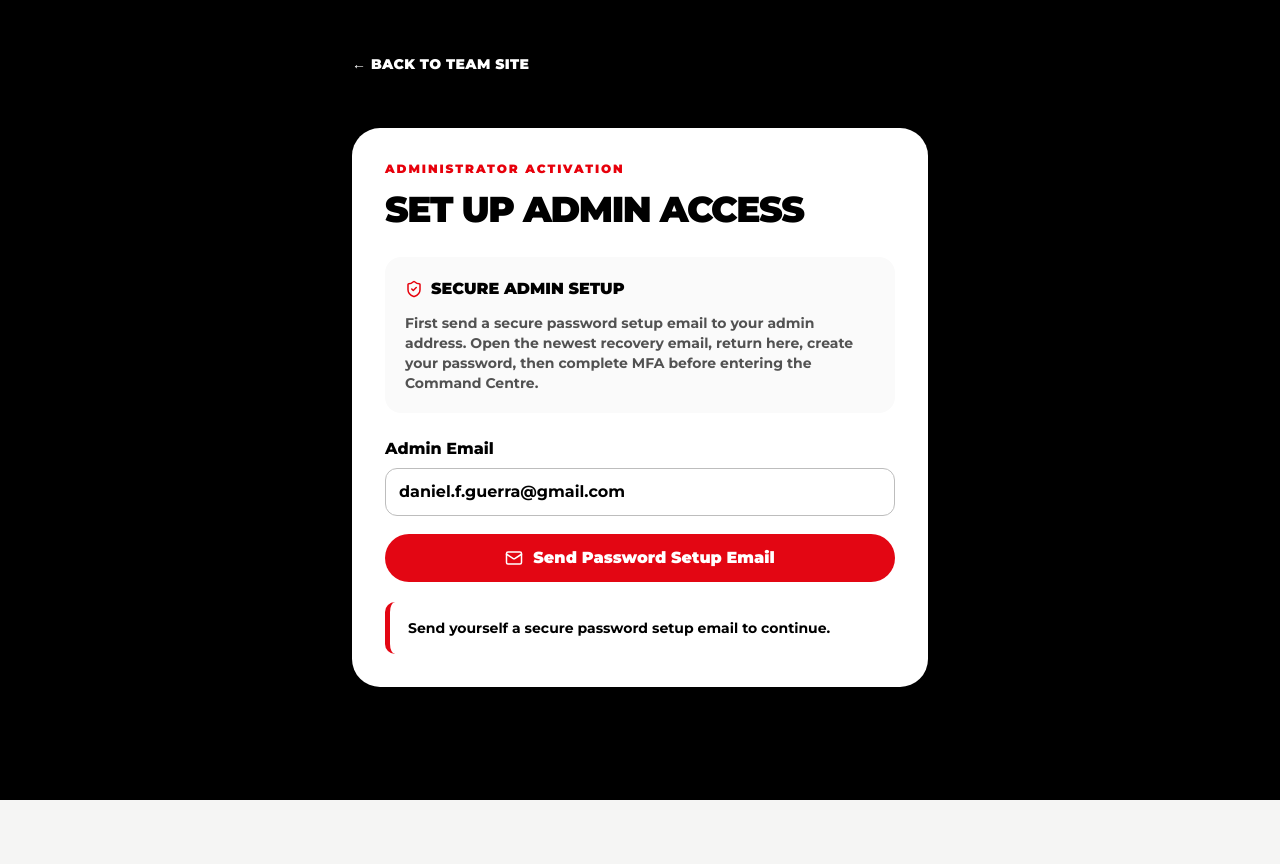
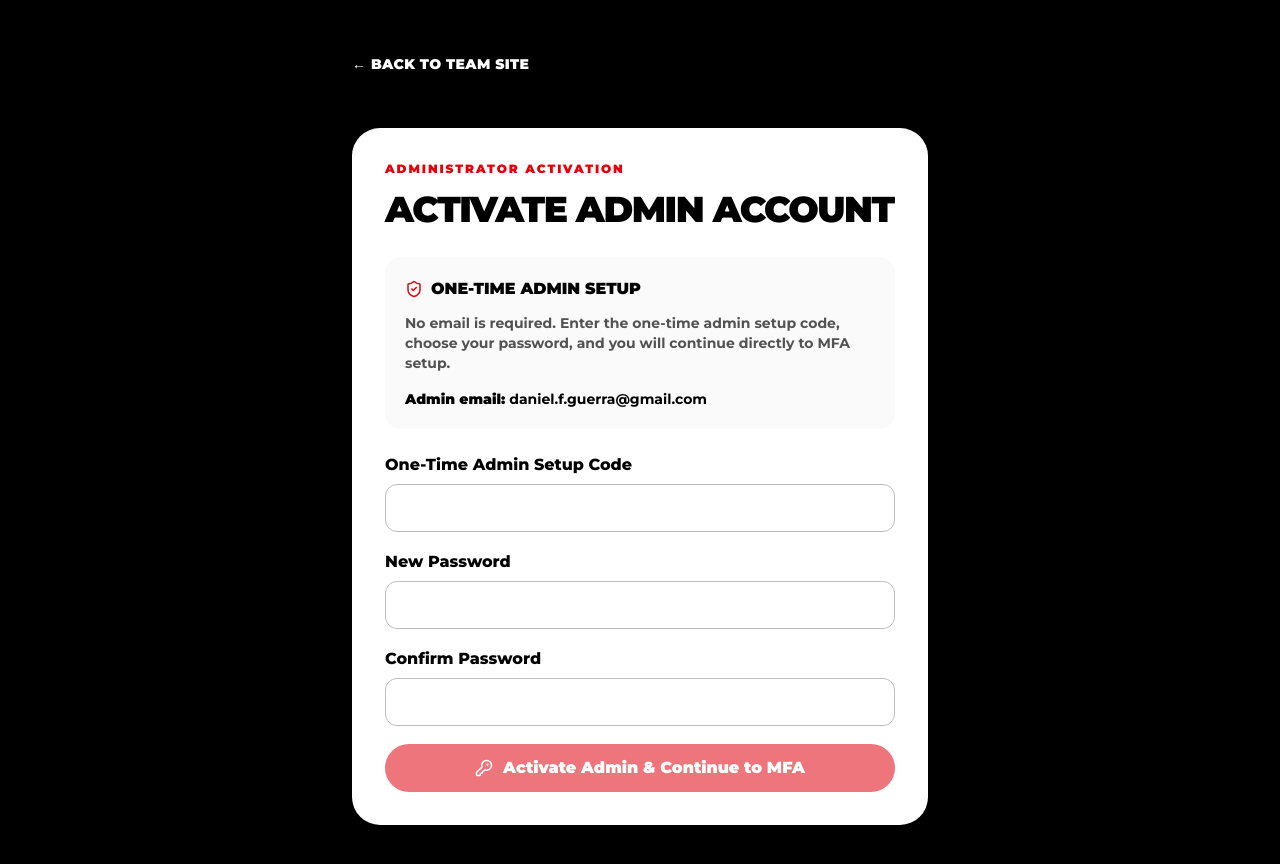
Before and after one commit to dang85ai/dg-claud, a Next.js app: page /activate in a window 1280 px wide. Before the commit the page ends 800 px from the top, so only its background shows below. Built offline with nearby package versions, Linux system fonts and the light colour scheme; no server answers.

Commit message:
Replace email activation with one-time admin bootstrap

```diff
--- a/app/activate/page.tsx
+++ b/app/activate/page.tsx
@@ -1,126 +1,22 @@
 "use client";
 
-import { FormEvent, useEffect, useState } from "react";
+import { FormEvent, useState } from "react";
 import { useRouter } from "next/navigation";
-import type { EmailOtpType } from "@supabase/supabase-js";
-import { KeyRound, Mail, ShieldCheck } from "lucide-react";
+import { KeyRound, ShieldCheck } from "lucide-react";
 import { AuthShell } from "@/components/AuthShell";
 import { supabase } from "@/lib/supabase";
 
-const DEFAULT_ADMIN_EMAIL = "daniel.f.guerra@gmail.com";
-const ACTIVATION_URL = "https://caledon-u9-girls-2026.netlify.app/activate";
+const ADMIN_EMAIL = "daniel.f.guerra@gmail.com";
+const BOOTSTRAP_URL =
+  "https://sgoxywyhaketjmdmkzhm.supabase.co/functions/v1/admin-bootstrap";
 
 export default function ActivatePage() {
   const router = useRouter();
-  const [ready, setReady] = useState(false);
-  const [email, setEmail] = useState(DEFAULT_ADMIN_EMAIL);
-  const [status, setStatus] = useState("Checking your activation…");
+  const [setupCode, setSetupCode] = useState("");
+  const [status, setStatus] = useState("");
   const [busy, setBusy] = useState(false);
-  const [sent, setSent] = useState(false);
 
-  useEffect(() => {
-    let mounted = true;
-
-    async function resolveSession() {
-      const url = new URL(window.location.href);
-      const tokenHash = url.searchParams.get("token_hash");
-      const type = url.searchParams.get("type") as EmailOtpType | null;
-      const code = url.searchParams.get("code");
-
-      if (tokenHash && type) {
-        const verify = await supabase.auth.verifyOtp({
-          token_hash: tokenHash,
-          type
-        });
-
-        if (!mounted) return;
-
-        if (verify.error) {
-          setStatus("That recovery link is invalid or expired. Send yourself a fresh password setup email below.");
-        } else {
-          window.history.replaceState({}, document.title, "/activate");
-        }
-      } else if (code) {
-        const exchanged = await supabase.auth.exchangeCodeForSession(code);
-
-        if (!mounted) return;
-
-        if (exchanged.error) {
-          setStatus("That recovery link is invalid or expired. Send yourself a fresh password setup email below.");
-        } else {
-          window.history.replaceState({}, document.title, "/activate");
-        }
-      }
-
-      const { data, error } = await supabase.auth.getSession();
-      if (!mounted) return;
-
-      if (error) {
-        setStatus(error.message);
-        return;
-      }
-
-      if (data.session?.user) {
-        setEmail(data.session.user.email ?? DEFAULT_ADMIN_EMAIL);
-        setReady(true);
-        setStatus("");
-      } else if (!tokenHash && !code) {
-        setReady(false);
-        setStatus("Send yourself a secure password setup email to continue.");
-      }
-    }
-
-    void resolveSession();
-
-    const { data: listener } = supabase.auth.onAuthStateChange((_event, session) => {
-      if (!mounted) return;
-      if (session?.user) {
-        setEmail(session.user.email ?? DEFAULT_ADMIN_EMAIL);
-        setReady(true);
-        setStatus("");
-      }
-    });
-
-    return () => {
-      mounted = false;
-      listener.subscription.unsubscribe();
-    };
-  }, []);
-
-  async function sendSetupEmail(event: FormEvent<HTMLFormElement>) {
-    event.preventDefault();
-    setBusy(true);
-    setStatus("");
-
-    try {
-      const response = await fetch("/api/admin/send-password-setup", {
-        method: "POST",
-        headers: { "Content-Type": "application/json" },
-        body: JSON.stringify({ email: email.trim() })
-      });
-
-      const result = await response.json().catch(() => null);
-
-      if (!response.ok || !result?.ok) {
-        setStatus(
-          `Unable to send the setup email: ${result?.error ?? "The server could not complete the request."}`
-        );
-        setBusy(false);
-        return;
-      }
-
-      setSent(true);
-      setStatus("Password setup email requested successfully. Check Inbox, Spam and Promotions for the newest recovery message.");
-    } catch (error) {
-      setStatus(
-        `Unable to send the setup email: ${error instanceof Error ? error.message : "Network request failed."}`
-      );
-    } finally {
-      setBusy(false);
-    }
-  }
-
-  async function setPassword(event: FormEvent<HTMLFormElement>) {
+  async function activate(event: FormEvent<HTMLFormElement>) {
     event.preventDefault();
     setBusy(true);
     setStatus("");
@@ -141,72 +37,95 @@ export default function ActivatePage() {
       return;
     }
 
-    const { error } = await supabase.auth.updateUser({
-      password,
-      data: {
-        must_change_password: false,
-        password_setup_complete: true
-      }
+    try {
+      const response = await fetch(BOOTSTRAP_URL, {
+        method: "POST",
+        headers: { "Content-Type": "application/json" },
+        body: JSON.stringify({
+          email: ADMIN_EMAIL,
+          setupCode: setupCode.trim(),
+          password
+        })
       });
 
-    if (error) {
-      setStatus(error.message);
+      const result = await response.json().catch(() => null);
+
+      if (!response.ok || !result?.ok) {
+        setStatus(
+          result?.error ??
+            "Unable to activate the administrator account. Check the setup code and try again."
+        );
         setBusy(false);
         return;
       }
 
-    const refreshed = await supabase.auth.refreshSession();
-    if (refreshed.error || !refreshed.data.session) {
-      setStatus("Your password was saved, but the secure session needs to be renewed. Sign in with your new password, then continue to MFA.");
+      const signIn = await supabase.auth.signInWithPassword({
+        email: ADMIN_EMAIL,
+        password
+      });
+
+      if (signIn.error || !signIn.data.session) {
+        setStatus(
+          "Your password was created, but automatic sign-in failed. Open the login page and sign in with the password you just created."
+        );
         setBusy(false);
         return;
       }
 
       router.replace("/mfa");
+    } catch (error) {
+      setStatus(
+        error instanceof Error
+          ? error.message
+          : "Unable to activate the administrator account."
+      );
+      setBusy(false);
+    }
   }
 
   return (
-    <AuthShell eyebrow="Administrator Activation" title={ready ? "Create Your Password" : "Set Up Admin Access"}>
+    <AuthShell eyebrow="Administrator Activation" title="Activate Admin Account">
       <div className="rounded-2xl bg-neutral-50 p-5">
         <div className="flex items-center gap-2 font-black uppercase">
           <ShieldCheck className="text-red-600" size={18} />
-          Secure admin setup
+          One-time admin setup
         </div>
         <p className="mt-3 text-sm text-neutral-600">
-          First send a secure password setup email to your admin address. Open the newest recovery email, return here, create your password, then complete MFA before entering the Command Centre.
+          No email is required. Enter the one-time admin setup code, choose your password, and you will continue directly to MFA setup.
         </p>
+        <div className="mt-4 text-sm">
+          <span className="font-black">Admin email:</span> {ADMIN_EMAIL}
+        </div>
       </div>
 
-      {!ready ? (
-        <form className="mt-6" onSubmit={sendSetupEmail}>
+      <form className="mt-6" onSubmit={activate}>
         <div className="field-group">
-            <label className="field-label" htmlFor="email">Admin Email</label>
+          <label className="field-label" htmlFor="setupCode">
+            One-Time Admin Setup Code
+          </label>
           <input
-              className="field"
-              id="email"
-              type="email"
-              autoComplete="email"
-              value={email}
-              onChange={(event) => setEmail(event.target.value)}
+            className="field text-center text-xl font-black tracking-[0.18em]"
+            id="setupCode"
+            type="text"
+            autoCapitalize="characters"
+            autoCorrect="off"
+            value={setupCode}
+            onChange={(event) =>
+              setSetupCode(
+                event.target.value
+                  .toUpperCase()
+                  .replace(/[^A-Z0-9]/g, "")
+                  .slice(0, 10)
+              )
+            }
             required
           />
         </div>
 
-          <button className="btn btn-primary w-full" type="submit" disabled={busy}>
-            <Mail size={18} />
-            {busy ? "Sending…" : sent ? "Send Another Setup Email" : "Send Password Setup Email"}
-          </button>
-        </form>
-      ) : null}
-
-      {ready ? (
-        <form className="mt-6" onSubmit={setPassword}>
-          <div className="mb-5 text-sm">
-            <span className="font-black">Admin email:</span> {email}
-          </div>
-
         <div className="field-group">
-            <label className="field-label" htmlFor="password">New Password</label>
+          <label className="field-label" htmlFor="password">
+            New Password
+          </label>
           <input
             className="field"
             id="password"
@@ -219,7 +138,9 @@ export default function ActivatePage() {
         </div>
 
         <div className="field-group">
-            <label className="field-label" htmlFor="confirm">Confirm Password</label>
+          <label className="field-label" htmlFor="confirm">
+            Confirm Password
+          </label>
           <input
             className="field"
             id="confirm"
@@ -231,12 +152,15 @@ export default function ActivatePage() {
           />
         </div>
 
-          <button className="btn btn-primary w-full" type="submit" disabled={busy}>
+        <button
+          className="btn btn-primary w-full"
+          type="submit"
+          disabled={busy || setupCode.length < 8}
+        >
           <KeyRound size={18} />
-            {busy ? "Saving…" : "Set Password & Continue to MFA"}
+          {busy ? "Activating…" : "Activate Admin & Continue to MFA"}
         </button>
       </form>
-      ) : null}
 
       {status ? <div className="notice mt-5 text-sm">{status}</div> : null}
     </AuthShell>
```
Lines whose indentation alone changed are shown as unchanged.
